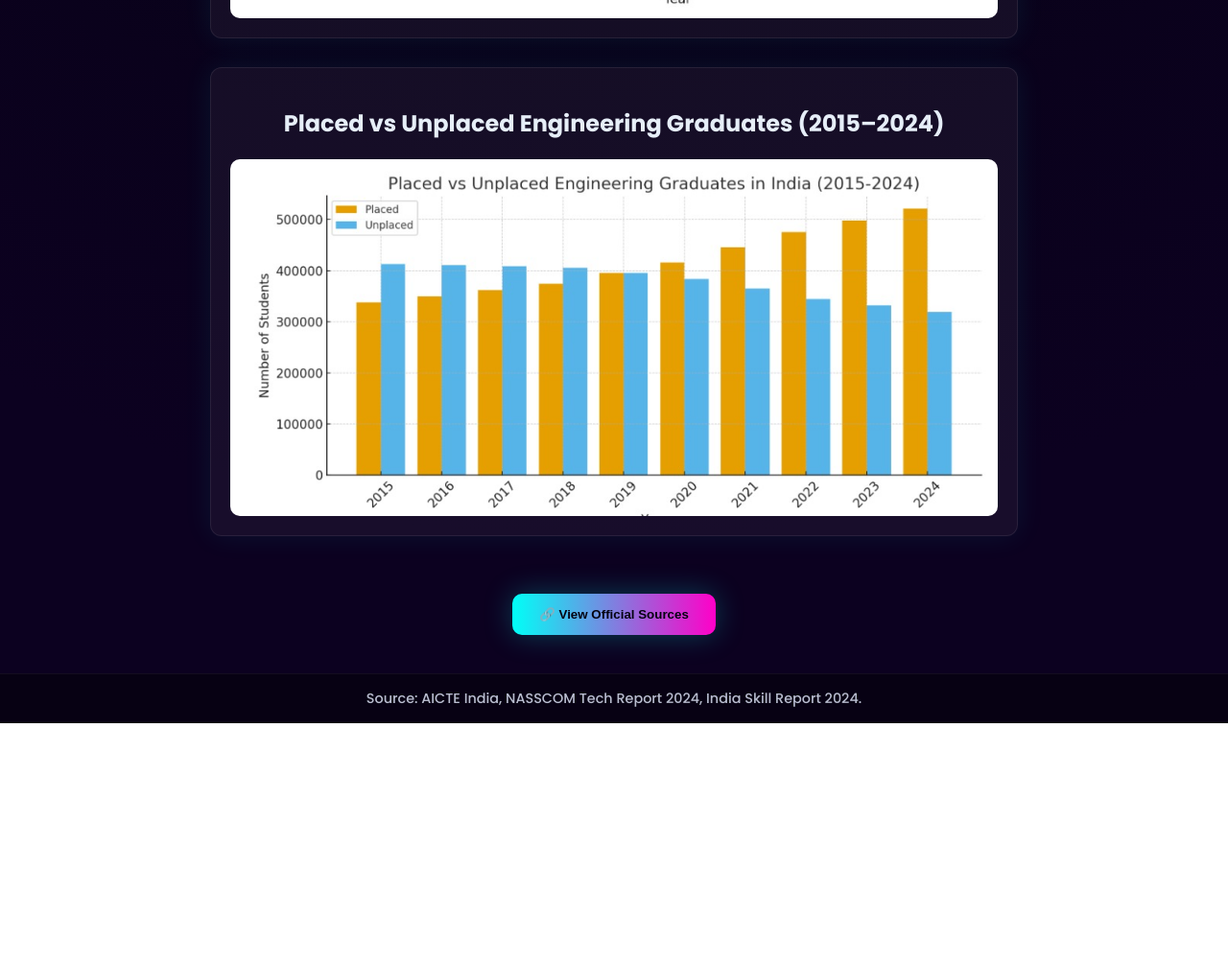
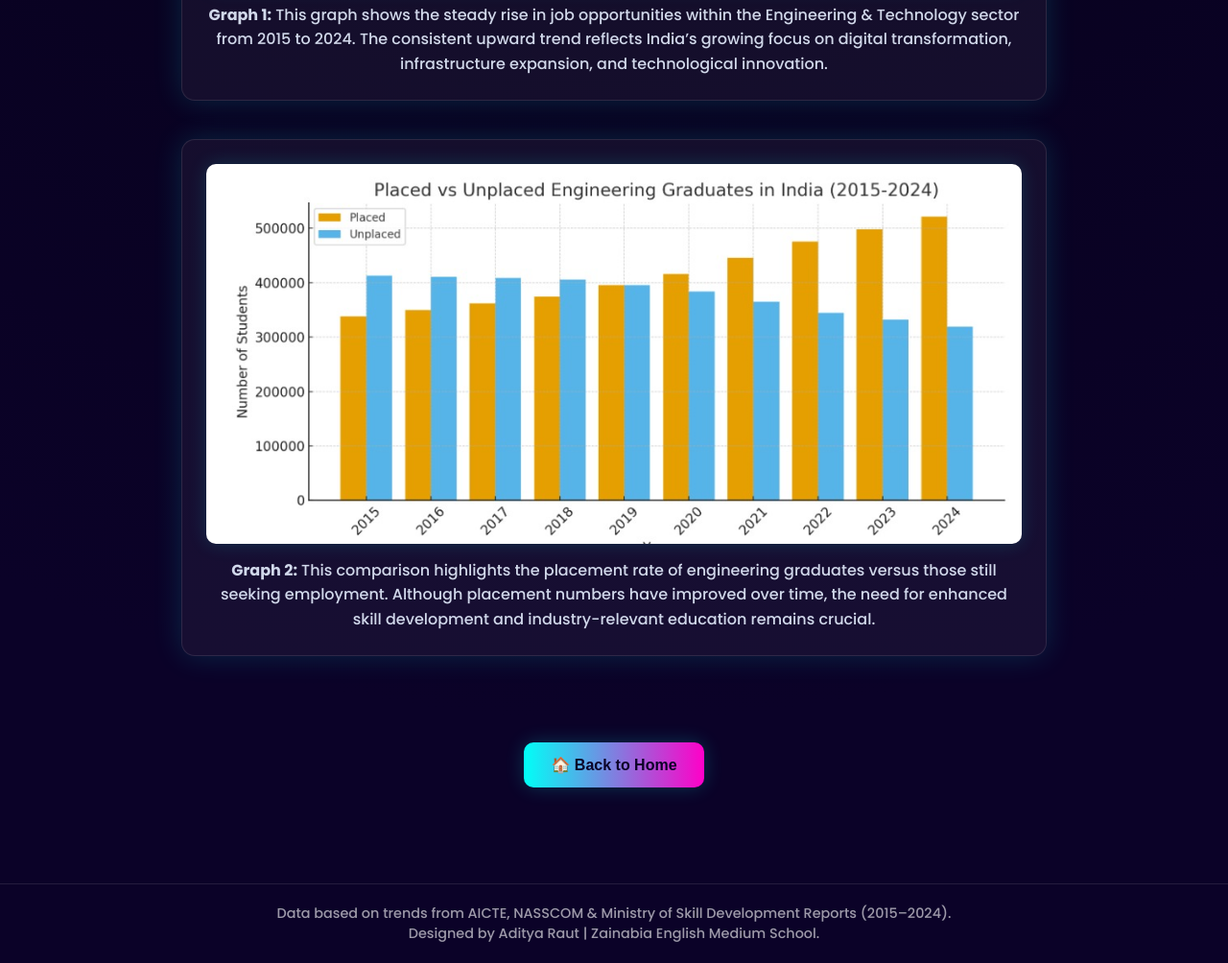
Before and after one commit to aditya432965/Engineering-and-Technical, a plain HTML site: page graph.html in a window 1280 px wide. Shown: the part 718-1722 px from the top of the page at 96% size. Before the commit the page ends 1472 px from the top, so only its background shows below. Drawn offline with Linux system fonts and the light colour scheme.

Commit message:
Update graph.html

```diff
--- a/graph.html
+++ b/graph.html
@@ -8,98 +8,131 @@
   <style>
     body {
       margin: 0;
-      background: radial-gradient(circle at top, #050312, #0c0120 80%);
+      background: radial-gradient(circle at top, #060218, #0b0228 80%);
       color: #e6eef8;
       font-family: 'Poppins', sans-serif;
       text-align: center;
       min-height: 100vh;
     }
+
     header {
       padding: 30px 10px;
-      background: linear-gradient(90deg, rgba(0,255,247,0.05), rgba(255,0,200,0.05));
+      background: linear-gradient(90deg, rgba(0,255,247,0.08), rgba(255,0,200,0.08));
       border-bottom: 1px solid rgba(255,255,255,0.1);
       box-shadow: 0 0 25px rgba(0,255,247,0.15);
     }
+
     header h1 {
       font-family: 'Orbitron', sans-serif;
       color: #00fff7;
       font-size: 2rem;
       text-shadow: 0 0 20px rgba(0,255,247,0.4);
+      letter-spacing: 1px;
     }
+
     .graphs {
       display: flex;
       flex-direction: column;
       align-items: center;
-      gap: 30px;
-      padding: 40px 20px;
+      gap: 40px;
+      padding: 50px 20px;
     }
+
     .graph-card {
       background: rgba(255,255,255,0.05);
-      border: 1px solid rgba(255,255,255,0.08);
-      border-radius: 12px;
-      box-shadow: 0 0 30px rgba(0,255,247,0.08);
-      padding: 20px;
-      max-width: 800px;
+      border: 1px solid rgba(255,255,255,0.1);
+      border-radius: 14px;
+      box-shadow: 0 0 30px rgba(0,255,247,0.15);
+      padding: 25px;
+      max-width: 850px;
       transition: transform 0.3s ease, box-shadow 0.3s ease;
     }
+
     .graph-card:hover {
       transform: scale(1.03);
-      box-shadow: 0 0 40px rgba(0,255,247,0.2);
+      box-shadow: 0 0 50px rgba(0,255,247,0.25);
     }
+
     img {
       width: 100%;
       border-radius: 10px;
       display: block;
+      box-shadow: 0 0 20px rgba(0,255,247,0.15);
     }
-    .source-btn {
-      margin-top: 30px;
+
+    .graph-text {
+      margin-top: 15px;
+      font-size: 1rem;
+      color: rgba(230,238,255,0.9);
+      line-height: 1.6;
+    }
+
+    .home-btn {
+      margin-top: 50px;
       background: linear-gradient(90deg, #00fff7, #ff00c8);
+      color: #0b0228;
+      font-weight: 700;
       border: none;
-      color: #050312;
-      font-weight: bold;
+      border-radius: 10px;
       padding: 14px 28px;
-      border-radius: 10px;
+      font-size: 1rem;
       cursor: pointer;
-      box-shadow: 0 0 30px rgba(0,255,247,0.25);
-      transition: transform 0.3s ease, box-shadow 0.3s ease;
+      box-shadow: 0 0 20px rgba(0,255,247,0.2);
+      transition: all 0.3s ease;
     }
-    .source-btn:hover {
+
+    .home-btn:hover {
       transform: translateY(-4px) scale(1.05);
-      box-shadow: 0 0 40px rgba(255,0,200,0.3);
+      box-shadow: 0 0 40px rgba(0,255,247,0.4);
     }
+
     footer {
-      padding: 15px;
-      background: rgba(0,0,0,0.4);
-      border-top: 1px solid rgba(255,255,255,0.05);
+      margin-top: 50px;
+      padding: 20px;
+      color: rgba(255,255,255,0.6);
       font-size: 0.9rem;
-      color: rgba(230,238,255,0.8);
+      border-top: 1px solid rgba(255,255,255,0.1);
     }
   </style>
 </head>
 <body>
 
   <header>
-    <h1>Engineering & Technical Career Graphs (India)</h1>
+    <h1>Engineering & Technical Career Insights (2015–2024)</h1>
   </header>
 
   <div class="graphs">
+
+    <!-- Graph 1 -->
     <div class="graph-card">
-      <h2>Job Opportunities (2015–2024)</h2>
-      <img src="1.jpeg" alt="Engineering & Technology Job Opportunities (2015–2024)">
+      <img src="1.jpeg" alt="Engineering Job Opportunities (2015–2024)">
+      <div class="graph-text">
+        <strong>Graph 1:</strong> This graph shows the steady rise in job opportunities within the
+        Engineering & Technology sector from 2015 to 2024. The consistent upward trend reflects India’s
+        growing focus on digital transformation, infrastructure expansion, and technological innovation.
+      </div>
     </div>
 
+    <!-- Graph 2 -->
     <div class="graph-card">
-      <h2>Placed vs Unplaced Engineering Graduates (2015–2024)</h2>
-      <img src="2.jpeg" alt="Placed vs Unplaced Engineering Graduates in India (2015–2024)">
+      <img src="2.jpeg" alt="Placed vs Unplaced Engineering Graduates (2015–2024)">
+      <div class="graph-text">
+        <strong>Graph 2:</strong> This comparison highlights the placement rate of engineering graduates
+        versus those still seeking employment. Although placement numbers have improved over time, the
+        need for enhanced skill development and industry-relevant education remains crucial.
+      </div>
     </div>
 
-    <button class="source-btn" onclick="window.open('https://www.aicte-india.org/', '_blank')">
-      🔗 View Official Sources
-    </button>
+    <!-- Home Button -->
+    <a href="index.html">
+      <button class="home-btn">🏠 Back to Home</button>
+    </a>
+
   </div>
 
   <footer>
-    Source: AICTE India, NASSCOM Tech Report 2024, India Skill Report 2024.
+    Data based on trends from AICTE, NASSCOM & Ministry of Skill Development Reports (2015–2024).
+    <br>Designed by Aditya Raut | Zainabia English Medium School.
   </footer>
 
 </body>
```
